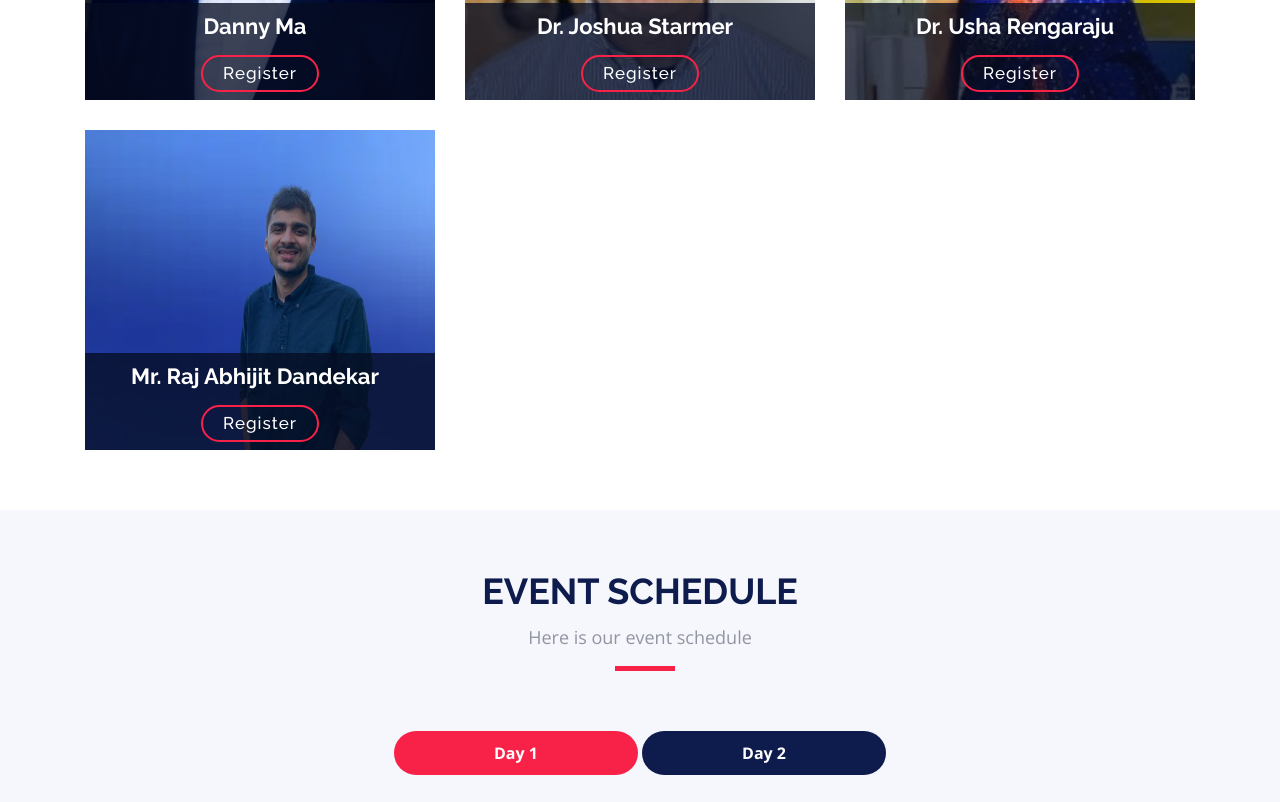
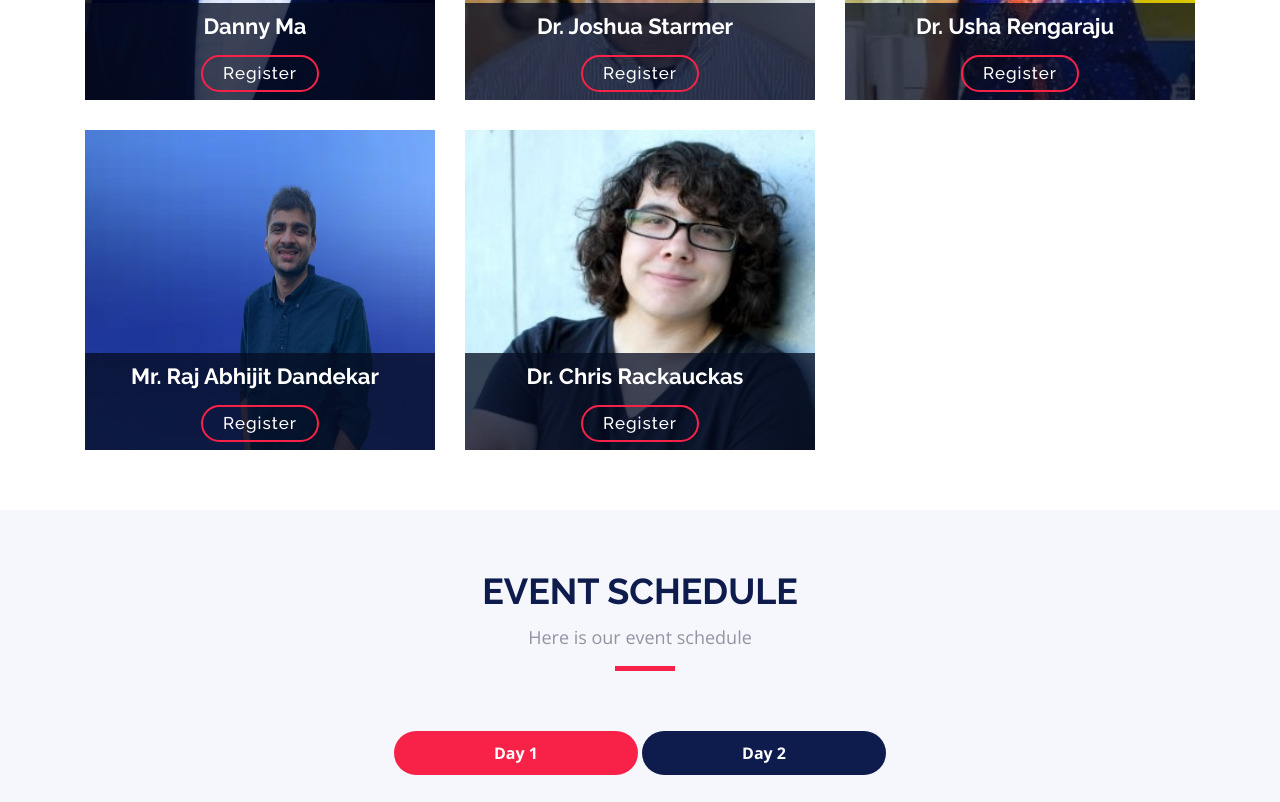
Before and after one commit to SDS-Society-for-Data-Science-BIT-Mesra/Data-Science-Summit, a plain HTML site: page index.html in a window 1280 px wide. Shown: the part 2233-3035 px from the top of the page. Drawn offline with nearby package versions, Linux system fonts and the light colour scheme.

Commit message:
Speaker Section Updated.

```diff
--- a/index.html
+++ b/index.html
@@ -323,6 +323,26 @@ More details coming soon! Stay safe! Stay tuned!
                 </div>
                 <div class="social">
                   <a href="https://www.linkedin.com/in/raj-abhijit-dandekar-67a33118a/" target="_blank" rel="noopener noreferrer"><i class="fa fa-linkedin"></i></a>
+                </div>
+              </div>
+            </div>
+          </div>
+
+          <div class="col-lg-4 col-md-6">
+            <div class="speaker">
+              <img src="img/speakers/Dr. chris.jpg" alt="Speaker 7" class="img-fluid">
+              <div class="details">
+                <h3><a href="speaker-details.html">Dr. Chris Rackauckas</a></h3>
+                <!-- <p>Quas alias incidunt</p> -->
+                <div class="register">
+                  <a href="https://lnkd.in/eyAyv9r" target="_blank" rel="noopener noreferrer" class="register-btn">Register</a>
+                </div>
+                <div class="detail">
+                  <h6 style="color: #fff;">Scientific Machine Learning: More Predictive ML with Less Data</h6>
+                  <p>26/02/2021 at 7:00 pm</p>
+                </div>
+                <div class="social">
+                  <a href="https://www.linkedin.com/in/chrisrackauckas/" target="_blank" rel="noopener noreferrer"><i class="fa fa-linkedin"></i></a>
                 </div>
               </div>
             </div>
```
Also changed, not shown: img/speakers/Dr. chris.jpg (added).
